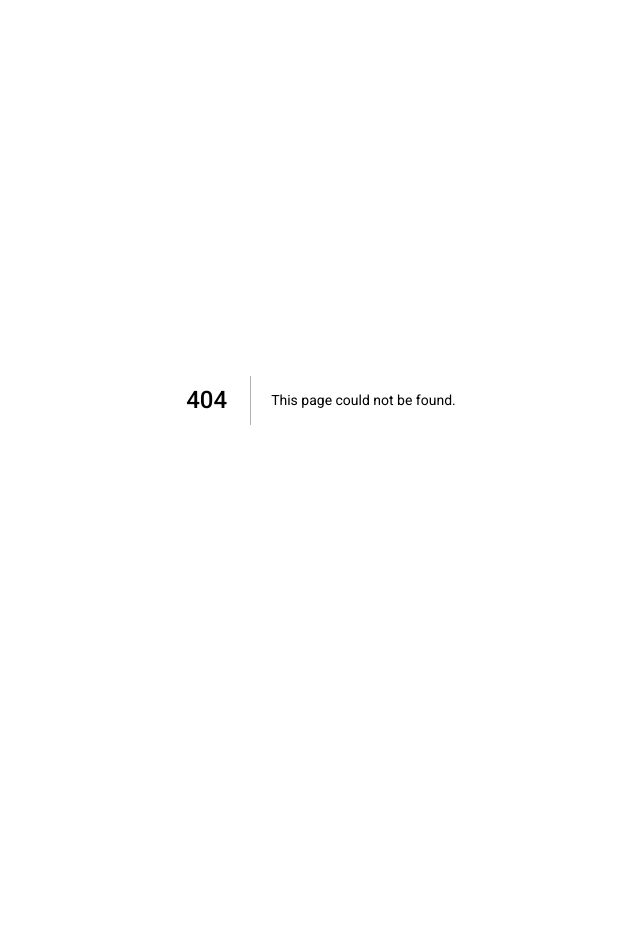
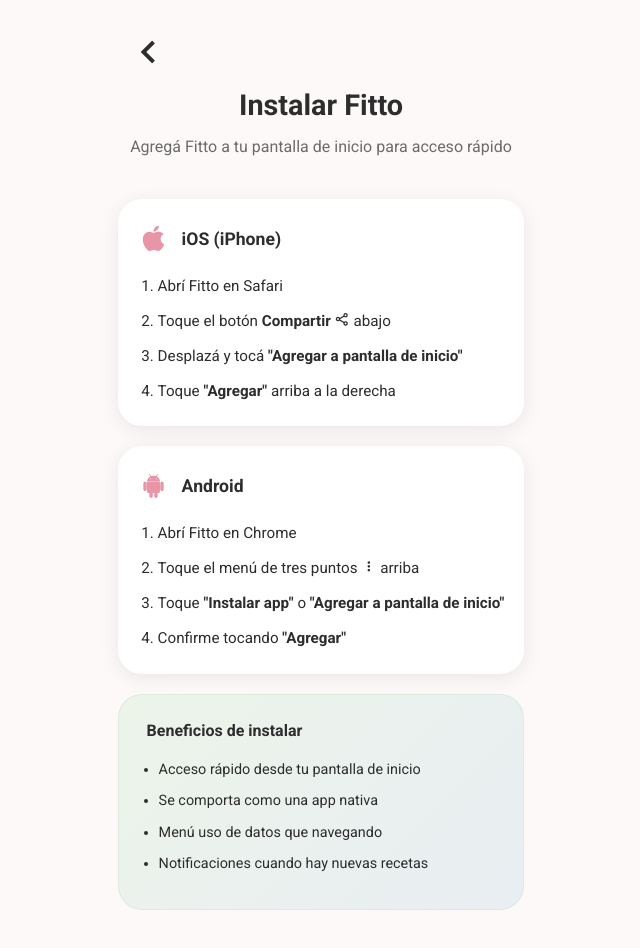
Before and after one commit to mativiscusso/fitto, a Next.js app: page /install in a window 1280 px wide. Before the commit this address had no page. Shown: the top 948 px of the page, without its empty margins (319-959 px from the left). Before the commit the page ends 900 px from the top, so only its background shows below. Built offline with nearby package versions, Linux system fonts and the light colour scheme.

Commit message:
Add: rounded corners on bottom bar, floating PWA install button, install page

```diff
--- a/src/app/globals.css
+++ b/src/app/globals.css
@@ -213,15 +213,57 @@
   background: white;
   padding: 16px 20px;
   padding-bottom: max(16px, env(safe-area-inset-bottom));
-  box-shadow: 0 -4px 20px rgba(0, 0, 0, 0.1);
+  box-shadow: 0 -4px 30px rgba(0, 0, 0, 0.12);
   z-index: 100;
   display: flex;
   justify-content: center;
+  border-radius: 24px 24px 0 0;
+}
+
+.fixed-bottom::before {
+  content: '';
+  position: absolute;
+  top: 12px;
+  left: 50%;
+  transform: translateX(-50%);
+  width: 40px;
+  height: 4px;
+  background: #e0e0e0;
+  border-radius: 2px;
 }
 
 .fixed-bottom .btn-main {
   max-width: 480px;
   width: 100%;
+}
+
+/* Floating Button */
+.floating-btn {
+  position: fixed;
+  bottom: 110px;
+  right: 20px;
+  width: 56px;
+  height: 56px;
+  background: white;
+  border-radius: 50%;
+  box-shadow: 0 4px 20px rgba(0, 0, 0, 0.15);
+  display: flex;
+  align-items: center;
+  justify-content: center;
+  z-index: 99;
+  cursor: pointer;
+  transition: all 0.25s ease;
+  border: none;
+}
+
+.floating-btn:hover {
+  transform: scale(1.08);
+  box-shadow: 0 6px 28px rgba(0, 0, 0, 0.2);
+}
+
+.floating-btn i {
+  color: var(--primary-dark);
+  font-size: 1.5rem;
 }
 
 /* Botón Principal */
@@ -691,11 +733,24 @@
   background: white;
   padding: 16px 20px;
   padding-bottom: max(16px, env(safe-area-inset-bottom));
-  box-shadow: 0 -4px 20px rgba(0, 0, 0, 0.1);
+  box-shadow: 0 -4px 30px rgba(0, 0, 0, 0.12);
   z-index: 100;
   display: flex;
   gap: 12px;
   justify-content: center;
+  border-radius: 24px 24px 0 0;
+}
+
+.recipe-actions-fixed::before {
+  content: '';
+  position: absolute;
+  top: 12px;
+  left: 50%;
+  transform: translateX(-50%);
+  width: 40px;
+  height: 4px;
+  background: #e0e0e0;
+  border-radius: 2px;
 }
 
 /* Botón shuffle monocromático */
@@ -830,3 +885,98 @@
   text-align: center;
   font-weight: 400;
 }
+/* Install Page */
+.install-page {
+  padding-top: 20px;
+}
+
+.install-title {
+  font-size: 1.8rem;
+  font-weight: 700;
+  color: var(--text);
+  margin-bottom: 8px;
+  text-align: center;
+}
+
+.install-subtitle {
+  font-size: 1rem;
+  color: var(--text-light);
+  text-align: center;
+  margin-bottom: 40px;
+  font-weight: 400;
+}
+
+.install-section {
+  background: var(--surface);
+  border-radius: var(--radius-lg);
+  padding: 24px 20px;
+  margin-bottom: 20px;
+  box-shadow: var(--shadow);
+}
+
+.install-header {
+  display: flex;
+  align-items: center;
+  gap: 12px;
+  margin-bottom: 20px;
+}
+
+.install-header h2 {
+  font-size: 1.1rem;
+  font-weight: 700;
+  color: var(--text);
+}
+
+.install-icon {
+  font-size: 2rem;
+  color: var(--primary-dark);
+}
+
+.install-steps {
+  padding-left: 20px;
+}
+
+.install-steps li {
+  font-size: 0.95rem;
+  color: var(--text);
+  margin-bottom: 12px;
+  font-weight: 400;
+  line-height: 1.5;
+}
+
+.install-steps li:last-child {
+  margin-bottom: 0;
+}
+
+.install-tips {
+  background: linear-gradient(135deg, rgba(197, 232, 197, 0.3) 0%, rgba(184, 212, 227, 0.3) 100%);
+  border-radius: var(--radius-lg);
+  padding: 24px 20px;
+  border: 1px solid rgba(197, 232, 197, 0.5);
+}
+
+.install-tips h3 {
+  display: flex;
+  align-items: center;
+  gap: 8px;
+  font-size: 1rem;
+  font-weight: 700;
+  color: var(--text);
+  margin-bottom: 16px;
+}
+
+.install-tips h3 i {
+  color: var(--primary-dark);
+}
+
+.install-tips ul {
+  padding-left: 20px;
+}
+
+.install-tips li {
+  font-size: 0.9rem;
+  color: var(--text);
+  margin-bottom: 10px;
+  font-weight: 400;
+  line-height: 1.5;
+}
--- /dev/null
+++ b/src/app/install/layout.tsx
@@ -0,0 +1,14 @@
+import type { Metadata } from "next";
+
+export const metadata: Metadata = {
+  title: "Instalar Fitto - PWA",
+  description: "Instrucciones para instalar Fitto como app en tu dispositivo",
+};
+
+export default function InstallLayout({
+  children,
+}: {
+  children: React.ReactNode;
+}) {
+  return <>{children}</>;
+}
--- /dev/null
+++ b/src/app/install/page.tsx
@@ -0,0 +1,57 @@
+"use client";
+
+import "../globals.css";
+
+export default function InstallPage() {
+  return (
+    <main className="container install-page">
+      <button className="btn-back" onClick={() => window.history.back()}>
+        <i className="bx bx-chevron-left bx-lg"></i>
+      </button>
+
+      <h1 className="install-title">Instalar Fitto</h1>
+      <p className="install-subtitle">
+        Agregá Fitto a tu pantalla de inicio para acceso rápido
+      </p>
+
+      <div className="install-section">
+        <div className="install-header">
+          <i className="bx bxl-apple install-icon"></i>
+          <h2>iOS (iPhone)</h2>
+        </div>
+        <ol className="install-steps">
+          <li>Abrí Fitto en Safari</li>
+          <li>Toque el botón <strong>Compartir</strong> <i className="bx bx-share-alt"></i> abajo</li>
+          <li>Desplazá y tocá <strong>"Agregar a pantalla de inicio"</strong></li>
+          <li>Toque <strong>"Agregar"</strong> arriba a la derecha</li>
+        </ol>
+      </div>
+
+      <div className="install-section">
+        <div className="install-header">
+          <i className="bx bxl-android install-icon"></i>
+          <h2>Android</h2>
+        </div>
+        <ol className="install-steps">
+          <li>Abrí Fitto en Chrome</li>
+          <li>Toque el menú de tres puntos <i className="bx bx-dots-vertical-rounded"></i> arriba</li>
+          <li>Toque <strong>"Instalar app"</strong> o <strong>"Agregar a pantalla de inicio"</strong></li>
+          <li>Confirme tocando <strong>"Agregar"</strong></li>
+        </ol>
+      </div>
+
+      <div className="install-tips">
+        <h3>
+          <i className="bx bx-lightbulb"></i>
+          Beneficios de instalar
+        </h3>
+        <ul>
+          <li>Acceso rápido desde tu pantalla de inicio</li>
+          <li>Se comporta como una app nativa</li>
+          <li>Menú uso de datos que navegando</li>
+          <li>Notificaciones cuando hay nuevas recetas</li>
+        </ul>
+      </div>
+    </main>
+  );
+}
```
Also changed, not shown: src/app/page.tsx (+8 -0 lines).
